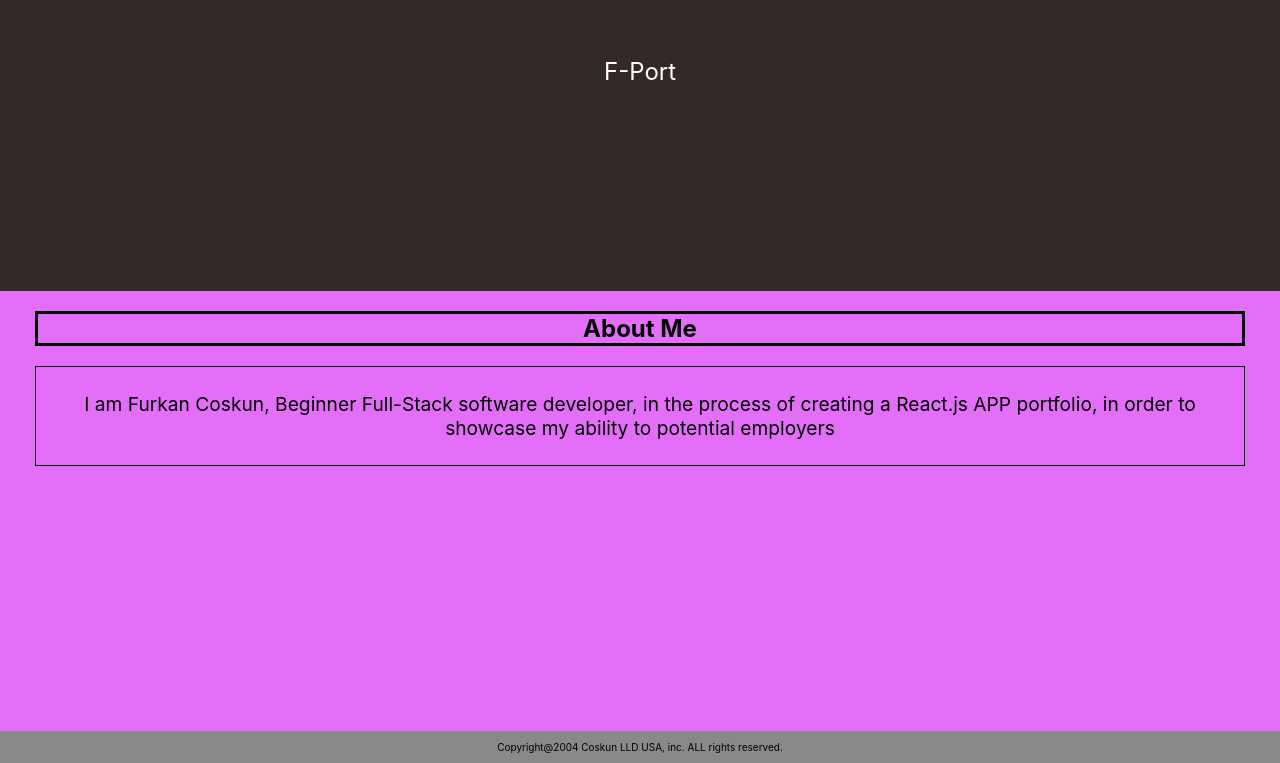
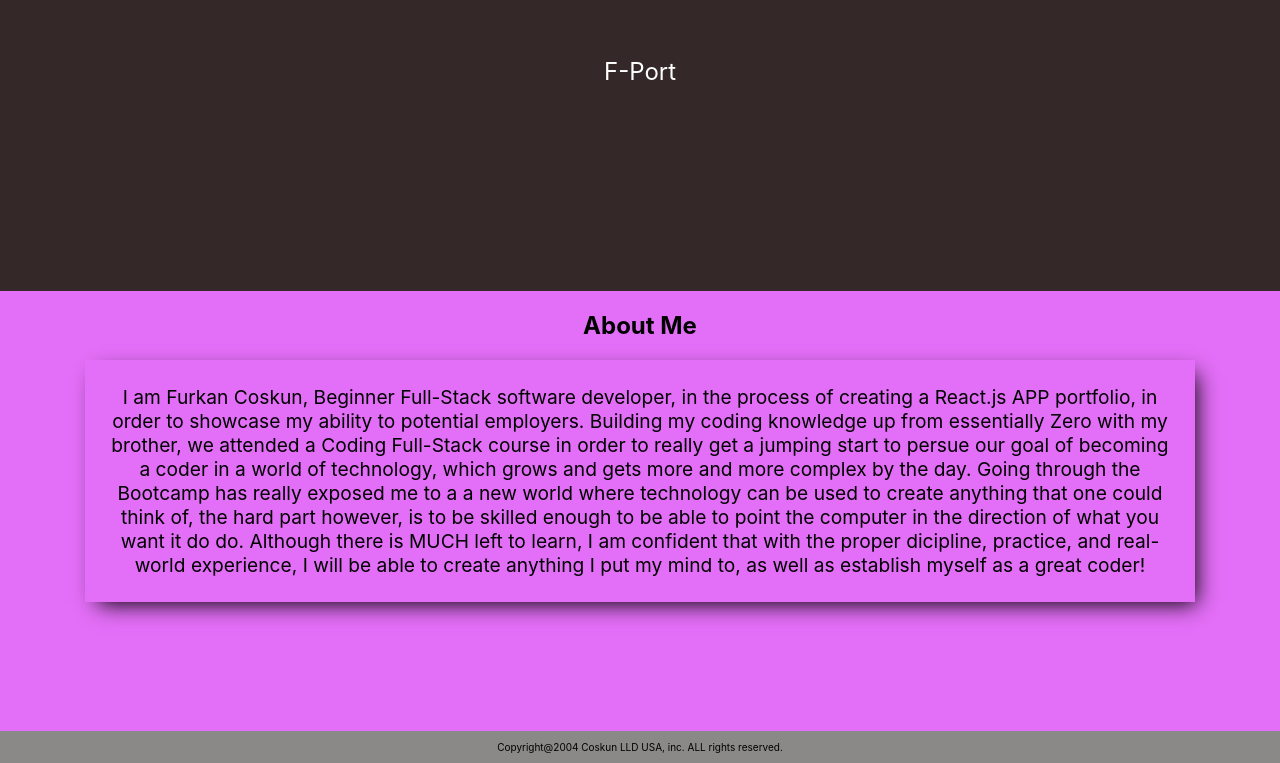
Before and after one commit to Furkanc1/Furkans_ReactPortfolio, a React (Create React App) app in the folder furksreactportfolio/: page /about in a window 1280 px wide. Shown: the part 509-1272 px from the top of the page. Built offline with nearby package versions, Linux system fonts and the light colour scheme.

Commit message:
added some styling + grabbed latest and greatest data from Repository

```diff
--- a/furksreactportfolio/src/App.css
+++ b/furksreactportfolio/src/App.css
@@ -45,30 +45,36 @@ a:hover{
 }
 
 .aboutMeBio {
-  border-width: 1px;
-  margin-left: 35px;
+  box-shadow: black 7px 8px 21px -6px;
+  border-width: 0px;
+  margin-left: 85px;
   border-style: solid;
   text-align: center;
   display: flex;
   flex-direction: column;
   flex-wrap: wrap;
-  margin-right: 35px;
+  margin-right: 85px;
   font-size: larger;
   padding: 25px;
 
+}
+
+.project p {
+  width: 80%;
+  margin: 0 auto 10px;
 }
 
 
 #aboutMeHeader {
   border: black;
   border-style: solid;
-  margin-left: 35px;
-  border-style: solid;
+  margin-left: 150px;
+  border-style: none;
   text-align: center;
   display: flex;
   flex-direction: column;
   flex-wrap: wrap;
-  margin-right: 35px;
+  margin-right: 150px;
 }
 
 .projectBoxContainer{
@@ -78,16 +84,20 @@ a:hover{
   gap: 15px;
   justify-content: center;
   padding-bottom: 15px;
+  justify-content: space-evenly;
 }
 
 .project {
-  border: 1px solid black;
+  margin-bottom: 10px;
+  text-align: center;
+  box-shadow: black 0px 0px 13px 5px;
+  border: 0px solid black;
   width: 100%;
   overflow: hidden;
-
   min-height: 150px;
   border-radius: 15px;
   padding-bottom: 15px;
+  display: grid;
 }
 
 .projectLinkButton{
--- a/furksreactportfolio/src/App.js
+++ b/furksreactportfolio/src/App.js
@@ -1,42 +1,59 @@
-
 import "./App.css";
-import React from 'react';
-import { BrowserRouter as Router, Routes, Route } from 'react-router-dom';
-import { useState, useEffect } from 'react';
+import { useState } from "react";
+import React, { useEffect } from "react";
+import { BrowserRouter as Router, Routes, Route } from "react-router-dom";
 import Navbar from "./components/navbar/navbar";
 import Header from "./components/header/header";
 import Footer from "./components/footer/footer";
 import AboutMe from "./components/aboutMe/aboutMe";
 import Portfolio from "./components/portfolio/portfolio";
-import Resume from "./components/resume/resume"
+import Resume from "./components/resume/resume";
 import Contact from "./components/contact/contact";
-import { cachedProjects, getGithubData, vanillaJavaScriptValidation } from "./helper";
+import { cachedProjects } from "./helper";
+// import { getGithubData } from "./helper";
 // import { projectsUsedAcrossApplication } from './helper';
 
 export default function App() {
+  let [projects, setProjects] = useState(cachedProjects);
 
+  useEffect(() => {
 
+    // const getGithubDataAsync = async () => {
+    //   try {
+    //     let gitProjects = await getGithubData();
+    //     if (gitProjects) {
+    //       setProjects(gitProjects);
+    //       return gitProjects;
+    //     }
+    //   } catch (error) {
+    //     console.log(`getGithubDataAsync Error`, error);
+    //   }
+    // }
 
-let [projects, setProjects] = useState(cachedProjects)
-// let [projects, setProjects] = useState(  getGithubData() || cachedProjects)
+    // getGithubDataAsync();
+
+    if (projects.length === 0) setProjects(cachedProjects);
+
+  }, [projects])
+
   return (
     <Router>
       <div className="App">
-      <Navbar/>
+        <Navbar />
         <Header />
 
         <Routes>
-
-        <Route path="/about" element={<AboutMe/>} />
-        <Route path="/portfolio" element={<Portfolio projects={projects}/>} />
-        <Route path="/resume" element={<Resume/>} />
-        <Route path="/contact" element={<Contact/>} />
-
+          <Route path="/about" element={<AboutMe />} />
+          <Route
+            path="/portfolio"
+            element={<Portfolio projects={projects} />}
+          />
+          <Route path="/resume" element={<Resume />} />
+          <Route path="/contact" element={<Contact />} />
         </Routes>
-
 
         <Footer />
       </div>
     </Router>
   );
-};
+}
--- a/furksreactportfolio/src/components/aboutMe/aboutMe.js
+++ b/furksreactportfolio/src/components/aboutMe/aboutMe.js
@@ -5,9 +5,10 @@ export default function AboutMe() {
     return (
       <div className='sectionContainer'>
         <h2 id="aboutMeHeader">About Me</h2>
-        {/* Add content here */}
         <p className="aboutMeBio">
-            I am Furkan Coskun, Beginner Full-Stack software developer, in the process of creating a React.js APP portfolio, in order to showcase my ability to potential employers
+            I am Furkan Coskun, Beginner Full-Stack software developer, in the process of creating a React.js APP portfolio, in order to showcase my ability to potential employers.
+            Building my coding knowledge up from essentially Zero with my brother, we attended a Coding Full-Stack course in order to really get a jumping start to persue our goal of becoming a coder in a world of technology, which grows and gets more and more complex by the day.
+            Going through the Bootcamp has really exposed me to a a new world where technology can be used to create anything that one could think of, the hard part however, is to be skilled enough to be able to point the computer in the direction of what you want it do do. Although there is MUCH left to learn, I am confident that with the proper dicipline, practice, and real-world experience, I will be able to create anything I put my mind to, as well as establish myself as a great coder!
         </p>
       </div>
     );
--- a/furksreactportfolio/src/components/contact/contact.js
+++ b/furksreactportfolio/src/components/contact/contact.js
@@ -2,10 +2,15 @@ export default function Contact() {
     return(
         <div className="sectionContainer">
             <h2>Contact-Information:</h2>
-            <p>E-Mail:</p>
-            <a className="emailStyling">Furkdurk7@aol.com</a>
+            <div>
+                Email:
+            <div className="emailBox">
+            <a className="emailStyling" href="mailto:furkdurk7@aol.com">Furkdurk7@aol.com</a>
+            </div>
+            </div>
+
             <p>GitHub:</p>
-            <a href="https://github.com/Furkanc1">Click Me! </a>
+            <a href="https://github.com/Furkanc1">Click Me!</a>
             <p></p>
         </div>
 
--- a/furksreactportfolio/src/components/portfolio/portfolio.js
+++ b/furksreactportfolio/src/components/portfolio/portfolio.js
@@ -2,7 +2,6 @@ import "../../App.css";
 import React from "react";
 
 export default function Portfolio({ projects }) {
-  console.log("projects", projects);
   return (
     <div className="sectionContainer">
       <h2>My Projects:</h2>
```
Also changed, not shown: furksreactportfolio/src/helper.js (line endings or trailing spaces). Lines whose indentation alone changed are shown as unchanged.
